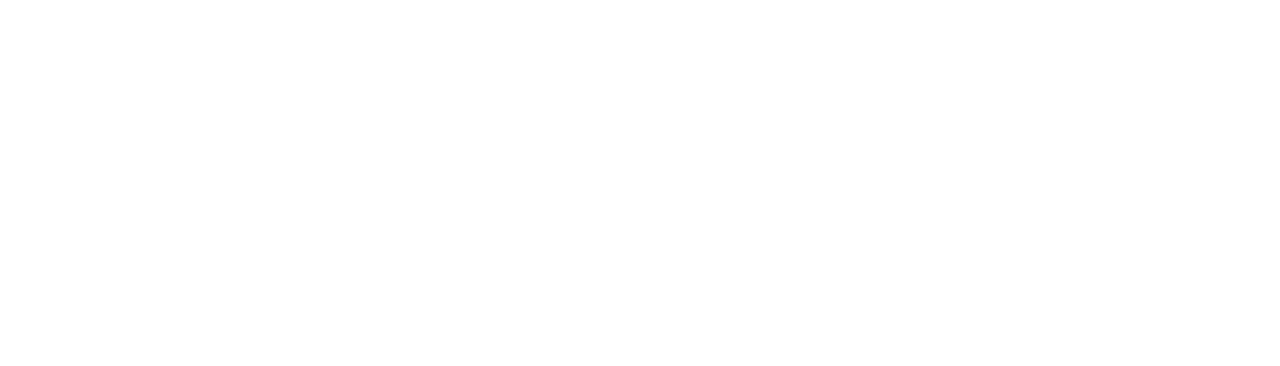
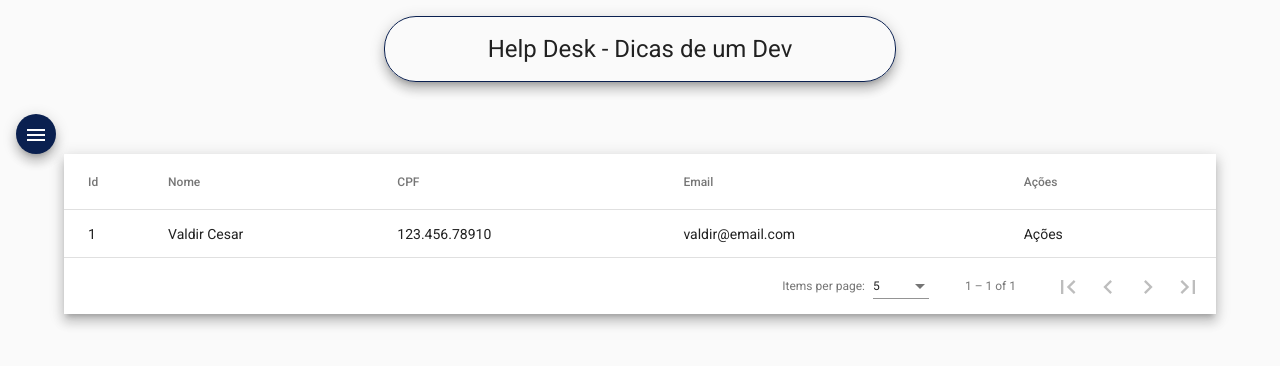
Before and after one commit to Beatriz-CGomes/projeto-help-desk-angular12, an Angular app: page /tecnicos in a window 1280 px wide. Before the commit this address led to /. Shown: the top 366 px of the page. Built offline with nearby package versions, Linux system fonts and the light colour scheme.

Commit message:
Primeira parte de estilizacao do component tecnico-list

```diff
--- a/src/app/components/nav/nav.component.html
+++ b/src/app/components/nav/nav.component.html
@@ -8,7 +8,7 @@
         </mat-nav-list>
 
         <mat-nav-list class="nav-list">
-            <a mat-list-item routerLink="/">
+            <a mat-list-item routerLink="tecnicos">
                 <i class="material-icons">account_circle</i>Técnicos
             </a>
         </mat-nav-list>
--- a/src/app/components/nav/nav.component.ts
+++ b/src/app/components/nav/nav.component.ts
@@ -11,7 +11,7 @@
   constructor(private router: Router) { }
 
   ngOnInit(): void {
-    this.router.navigate(['home'])
+    this.router.navigate(['tecnicos'])
   }
 
 }
--- a/src/app/components/tecnico/tecnico-list/tecnico-list.component.css
+++ b/src/app/components/tecnico/tecnico-list/tecnico-list.component.css
@@ -0,0 +1,8 @@
+.container{
+  width: 90%;
+  margin: auto;
+}
+
+table {
+    width: 100%;
+  }
--- a/src/app/components/tecnico/tecnico-list/tecnico-list.component.html
+++ b/src/app/components/tecnico/tecnico-list/tecnico-list.component.html
@@ -1 +1,44 @@
-<p>tecnico-list works!</p>
+<div class="container">
+    <div class="mat-elevation-z8">
+        <table mat-table [dataSource]="dataSource">
+
+
+            <ng-container matColumnDef="position">
+                <th mat-header-cell *matHeaderCellDef> Id </th>
+                <td mat-cell *matCellDef="let element"> {{element.id}} </td>
+            </ng-container>
+
+            <ng-container matColumnDef="name">
+                <th mat-header-cell *matHeaderCellDef> Nome </th>
+                <td mat-cell *matCellDef="let element"> {{element.nome}} </td>
+            </ng-container>
+
+
+            <ng-container matColumnDef="weight">
+                <th mat-header-cell *matHeaderCellDef> CPF </th>
+                <td mat-cell *matCellDef="let element"> {{element.cpf}} </td>
+            </ng-container>
+
+
+            <ng-container matColumnDef="symbol">
+                <th mat-header-cell *matHeaderCellDef> Email </th>
+                <td mat-cell *matCellDef="let element"> {{element.email}} </td>
+            </ng-container>
+
+
+            <ng-container matColumnDef="acoes">
+                <th mat-header-cell *matHeaderCellDef> Ações </th>
+                <td mat-cell *matCellDef="let element"> Ações</td>
+            </ng-container>
+
+            <tr mat-header-row *matHeaderRowDef="displayedColumns"></tr>
+            <tr mat-row *matRowDef="let row; columns: displayedColumns;"></tr>
+        </table>
+
+        <mat-paginator [pageSizeOptions]="[5, 10, 20]" showFirstLastButtons
+            aria-label="Select page of periodic elements">
+        </mat-paginator>
+    </div>
+
+
+</div>
--- a/src/app/components/tecnico/tecnico-list/tecnico-list.component.ts
+++ b/src/app/components/tecnico/tecnico-list/tecnico-list.component.ts
@@ -1,4 +1,7 @@
-import { Component, OnInit } from '@angular/core';
+import { Component, OnInit, ViewChild } from '@angular/core';
+import { MatPaginator } from '@angular/material/paginator';
+import { MatTableDataSource } from '@angular/material/table';
+import { Tecnico } from 'src/app/models/tecnico';
 
 @Component({
   selector: 'app-tecnico-list',
@@ -7,9 +10,29 @@
 })
 export class TecnicoListComponent implements OnInit {
 
+  ELEMENT_DATA: Tecnico[] = [{
+    id: 1,
+    nome: 'Valdir Cesar',
+    cpf: '123.456.78910',
+    email: 'valdir@email.com',
+    senha: '1234',
+    perfis: ['0'],
+    dataCriacao: '17/09/2024'
+  }]
+
+  displayedColumns: string[] = ['position', 'name', 'weight', 'symbol', 'acoes'];
+  dataSource = new MatTableDataSource<Tecnico>(this.ELEMENT_DATA);
+
   constructor() { }
 
   ngOnInit(): void {
   }
 
+
+
+  @ViewChild(MatPaginator) paginator: MatPaginator;
+
+  ngAfterViewInit() {
+    this.dataSource.paginator = this.paginator;
+  }
 }
--- /dev/null
+++ b/src/app/models/tecnico.ts
@@ -0,0 +1,11 @@
+export interface Tecnico {
+
+    id?: any;
+    nome: string;
+    cpf: string;
+    email: string;
+    senha: string;
+    perfis: string[];
+    dataCriacao: any;
+
+}
```
Also changed, not shown: src/app/app-routing.module.ts (+7 -1 lines).
